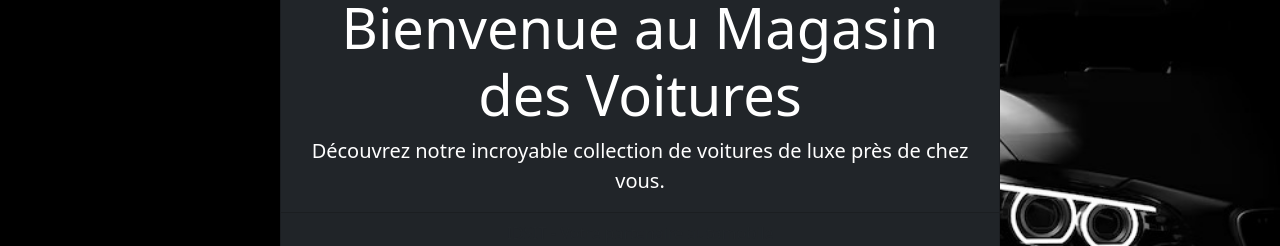
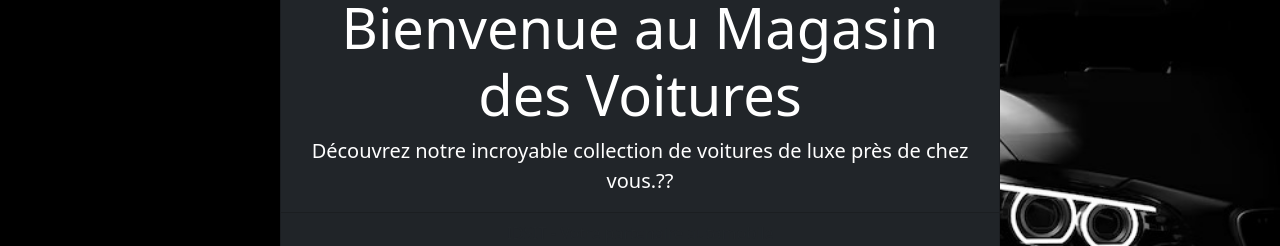
Before and after one commit to amalbkr/Voiture_Shop, a React (Create React App) app in the folder src/webapp/reactjs/: page / in a window 1280 px wide. Shown: the part 134-380 px from the top of the page. Built offline with nearby package versions, Linux system fonts and the light colour scheme.

Commit message:
Amal commit6

```diff
--- a/src/webapp/reactjs/src/Components/Bienvenue.js
+++ b/src/webapp/reactjs/src/Components/Bienvenue.js
@@ -13,7 +13,7 @@ class Bienvenue extends React.Component {
                                     Bienvenue au Magasin des Voitures
                                 </Card.Title>
                                 <Card.Text className="text-center lead">
-                                    Découvrez notre incroyable collection de voitures de luxe près de chez vous.
+                                    Découvrez notre incroyable collection de voitures de luxe près de chez vous.??
                                 </Card.Text>
                             </Card.Body>
                             <Card.Footer className="text-muted text-center">
```
